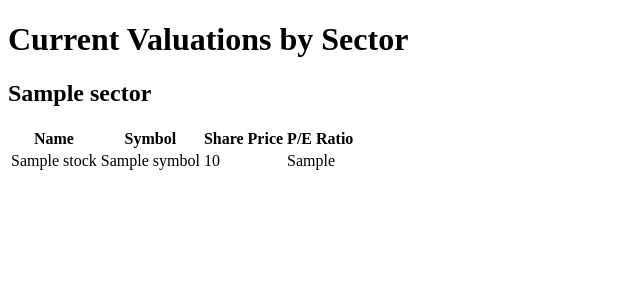
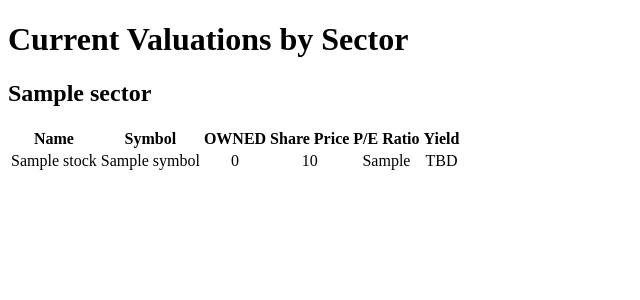
Before and after one commit to isderf/prom2, a Flask app: template projectPrometheus/templates/valuations.html in a window 1280 px wide. Shown: the top 300 px of the page, without its empty margins (0-640 px from the left). Run offline with Flask 3, Linux system fonts and the light colour scheme; the template is opened without the code that fills it: most values are stand-ins (such as "Sample title", 1, 10 or a date in 2020).

Commit message:
updating the valuations template for formatting and color

```diff
--- a/projectPrometheus/templates/valuations.html
+++ b/projectPrometheus/templates/valuations.html
@@ -12,17 +12,25 @@
         <tr>
 		<th>Name</th>
 		<th>Symbol</th>
-          <th>Share Price</th>
-          <th>P/E Ratio</th>
+		<th>OWNED</th>
+		<th>Share Price</th>
+		<th>P/E Ratio</th>
+		<th>Yield</th>
         </tr>
       </thead>
       <tbody>
         {% for stock in stocks %}
+	{% if stock.pe|float() < 10 %}
+          <tr style="background-color:green">
+        {% else %}
           <tr>
-		  <td>{{ stock.name }}</td>
-		  <td>{{ stock.symbol }}</td>
-            <td>{{ stock.share_price }}</td>
-            <td>{{ stock.pe }}</td>
+        {% endif %}
+		<td>{{ stock.name }}</td>
+		<td align="center">{{ stock.symbol }}</td>
+		<td align="center">0</td>
+		<td align="center">{{ stock.share_price }}</td>
+		<td align="center">{{ stock.pe }}</td>
+		<td align="center">TBD</td>
           </tr>
         {% endfor %}
       </tbody>
```
